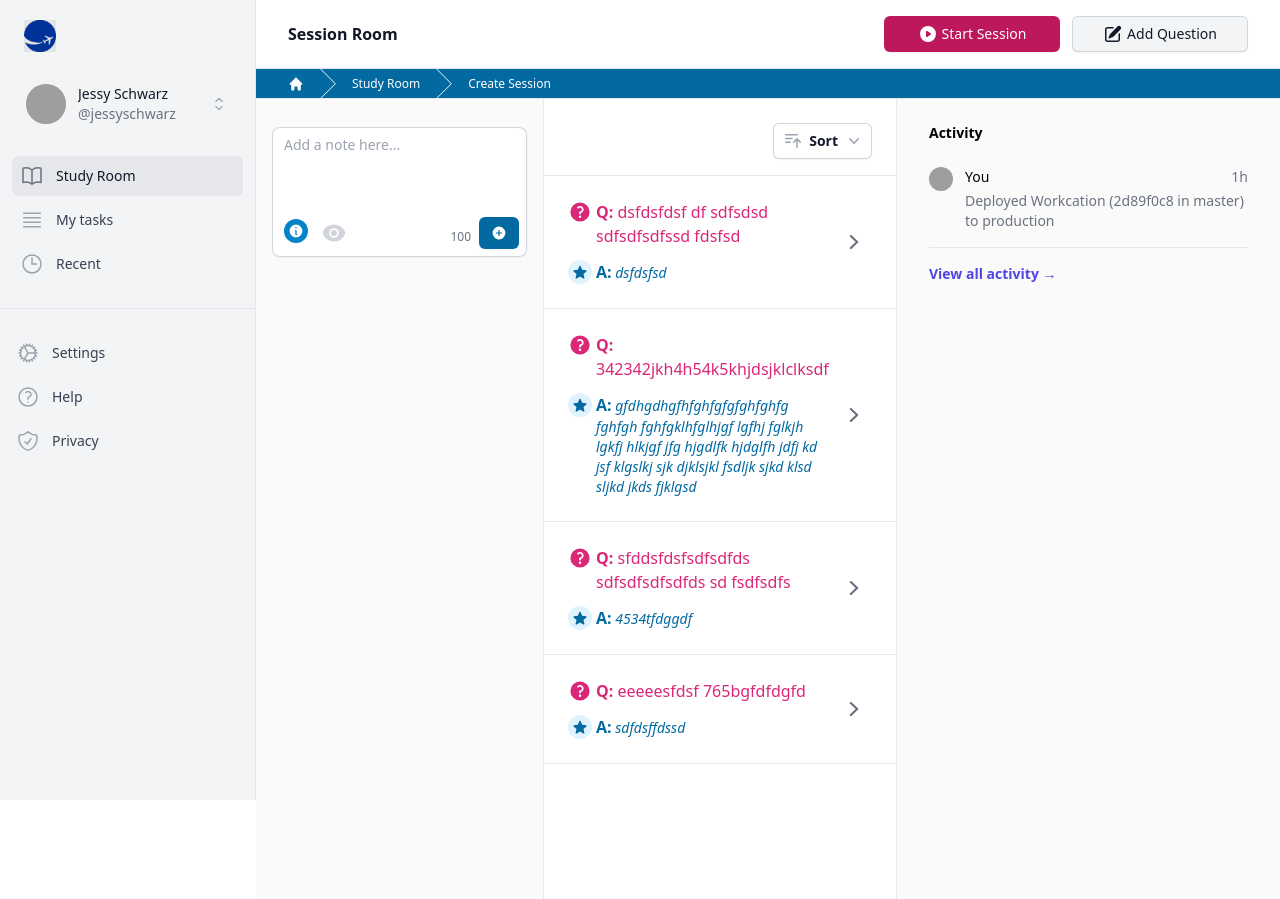
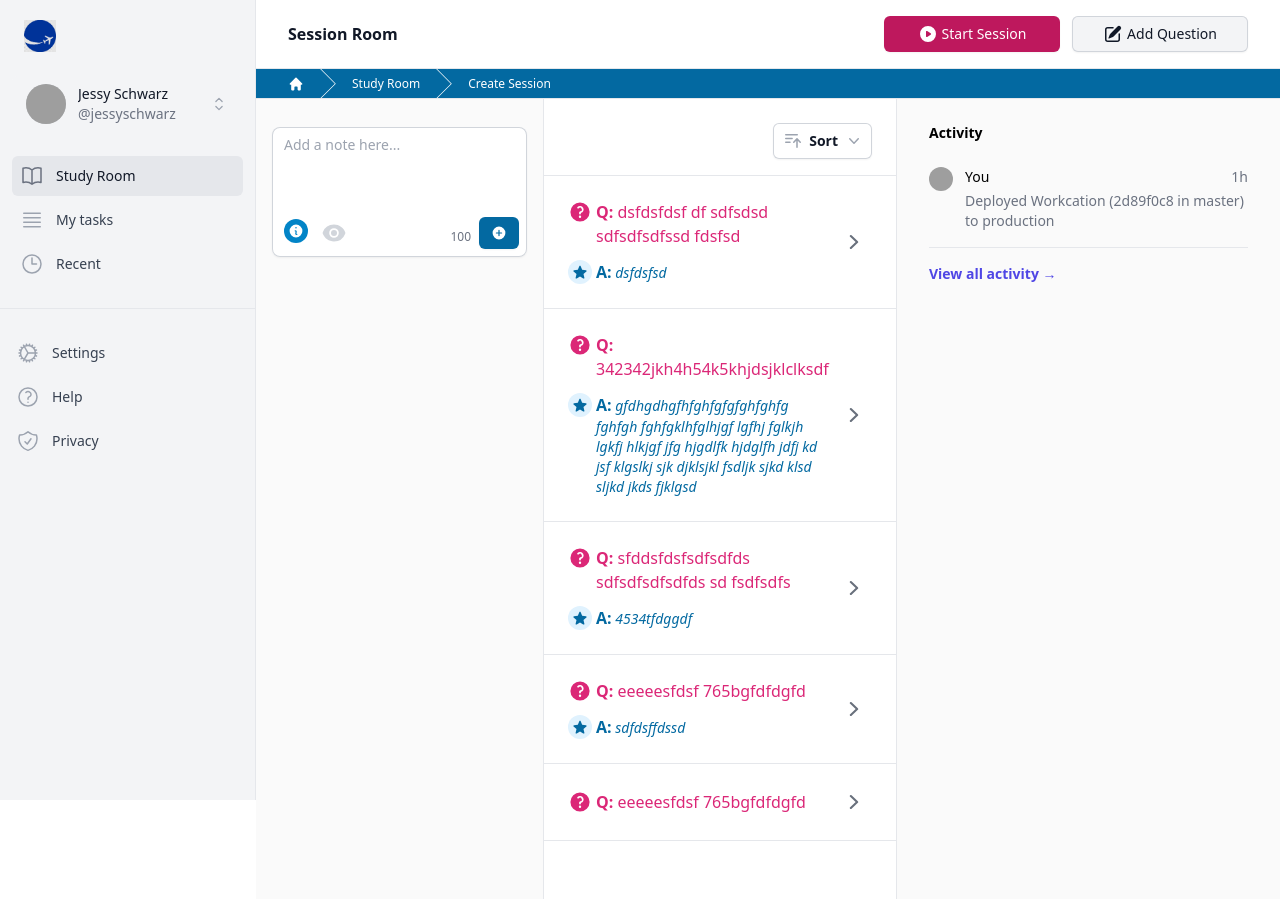
Before and after one commit to maariyadiminsky/pilot-buddy, a React (Create React App) app: page / in a window 1280 px wide. Built offline with nearby package versions, Linux system fonts and the light colour scheme; grey boxes are pictures that could not be loaded; a web font is replaced by a local one.

Commit message:
render answer only is provided

```diff
--- a/src/modules/session/SessionQuestionsList.tsx
+++ b/src/modules/session/SessionQuestionsList.tsx
@@ -23,6 +23,11 @@ const questionData = [
     id: '3',
     question: 'eeeeesfdsf 765bgfdfdgfd',
     answer: 'sdfdsffdssd',
+  },
+  {
+    id: '4',
+    question: 'eeeeesfdsf 765bgfdfdgfd',
+    answer: null,
   },
 ];
 
--- a/src/modules/session/question/SessionQuestion.tsx
+++ b/src/modules/session/question/SessionQuestion.tsx
@@ -3,7 +3,7 @@ import { ChevronRightIcon, StarIcon, QuestionMarkCircleIcon } from '@heroicons/r
 
 interface SessionQuestionProps {
   question: string;
-  answer: string;
+  answer?: string | null;
 }
 
 const SessionQuestion = ({ question, answer }: SessionQuestionProps) => (
@@ -22,6 +22,7 @@ const SessionQuestion = ({ question, answer }: SessionQuestionProps) => (
             <span className="sr-only">{question}</span>
           </div>
         </div>
+        {answer && (
           <div className="flex justify-start items-start space-x-1">
             <div className="w-8">
               <span
@@ -39,6 +40,7 @@ const SessionQuestion = ({ question, answer }: SessionQuestionProps) => (
               <span className="sr-only">{answer}</span>
             </div>
           </div>
+        )}
       </div>
       <div className="md:hidden">
         <ChevronRightIcon className="h-5 w-5 text-gray-400" aria-hidden="true" />
```
Also changed, not shown: src/modules/session/question/QuestionAction.tsx (added, +9 -0 lines). Lines whose indentation alone changed are shown as unchanged.
